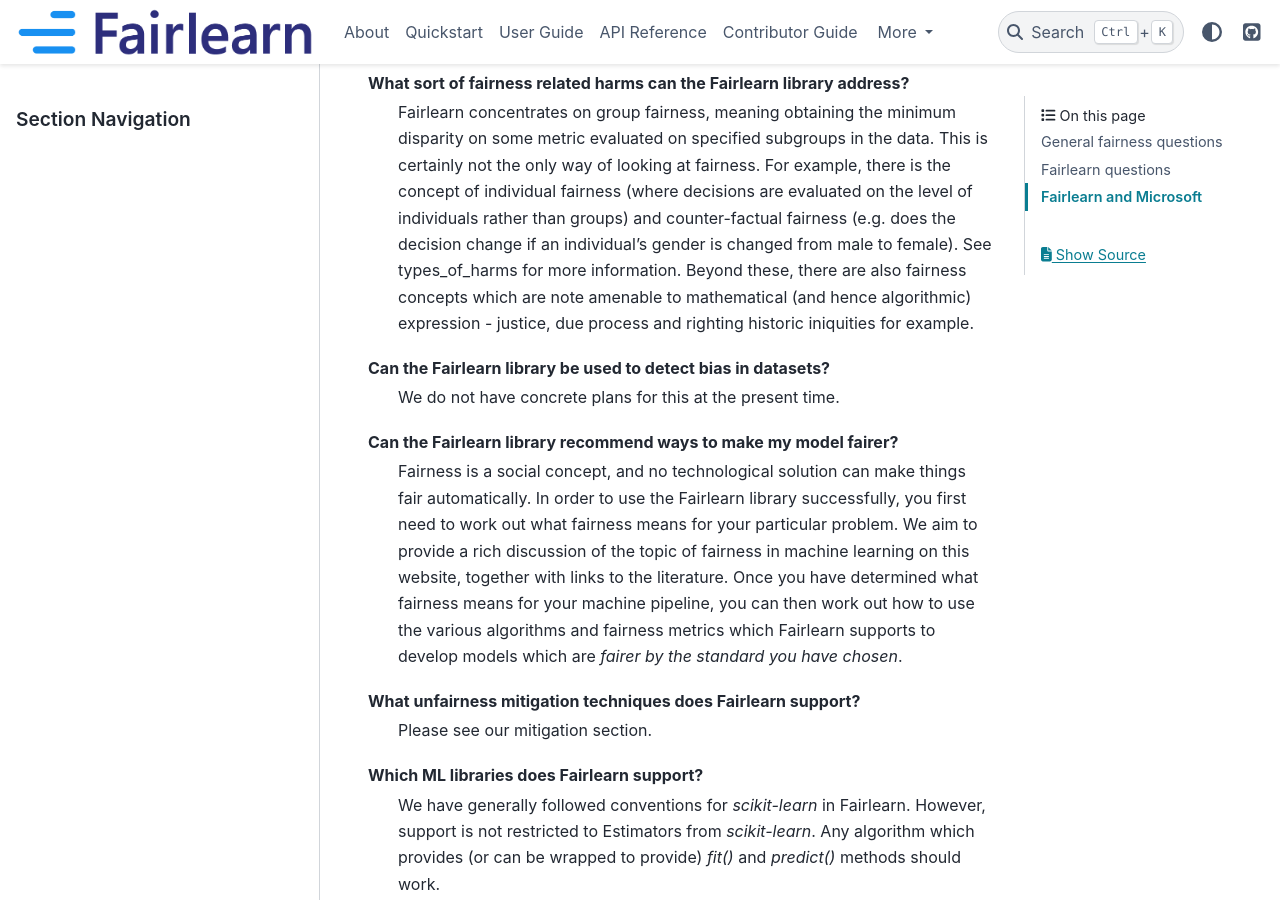
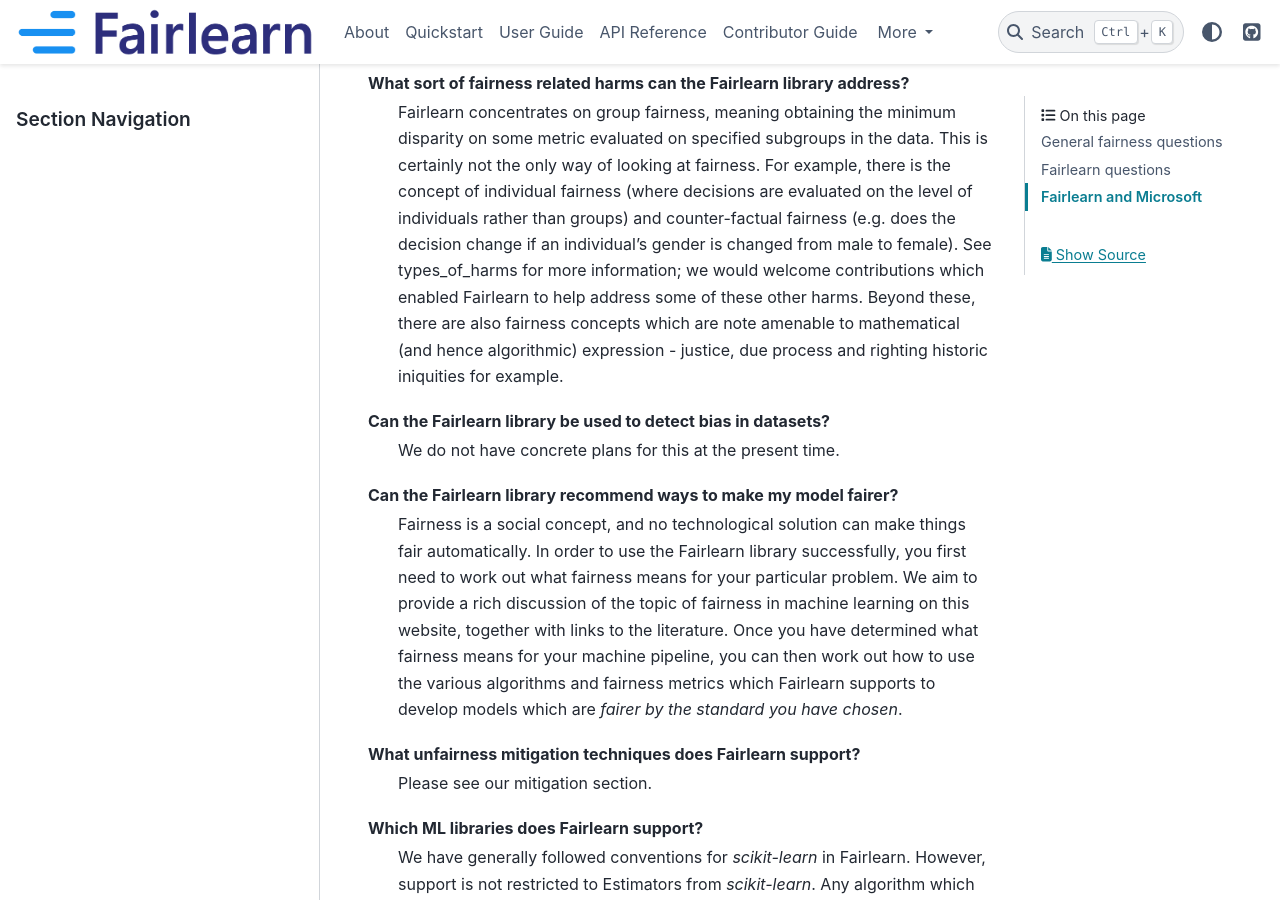
Before and after one commit to fairlearn/fairlearn, a Sphinx documentation site: the page built from docs/faq.rst, in a window 1280 px wide and 900 px high, scrolled down 1552 px. Built offline with Sphinx 7.4.7 and the PyData theme 0.15.4, drawn with Linux system fonts in a browser that asks for light colours; pages that are not in the unit, such as notebooks, are missing from menus.

Commit message:
Tweak 'other harms' answer to welcome contributions
Signed-off-by: Richard Edgar <riedgar@microsoft.com>

```diff
--- a/docs/faq.rst
+++ b/docs/faq.rst
@@ -63,7 +63,8 @@
     For example, there is the concept of individual fairness (where decisions are evaluated
     on the level of individuals rather than groups) and counter-factual fairness (e.g. does the
     decision change if an individual's gender is changed from male to female).
-    See :ref:`types_of_harms` for more information.
+    See :ref:`types_of_harms` for more information; we would welcome contributions which
+    enabled Fairlearn to help address some of these other harms.
     Beyond these, there are also fairness concepts which are note amenable to
     mathematical (and hence algorithmic) expression - justice, due process and
     righting historic iniquities for example.
```
